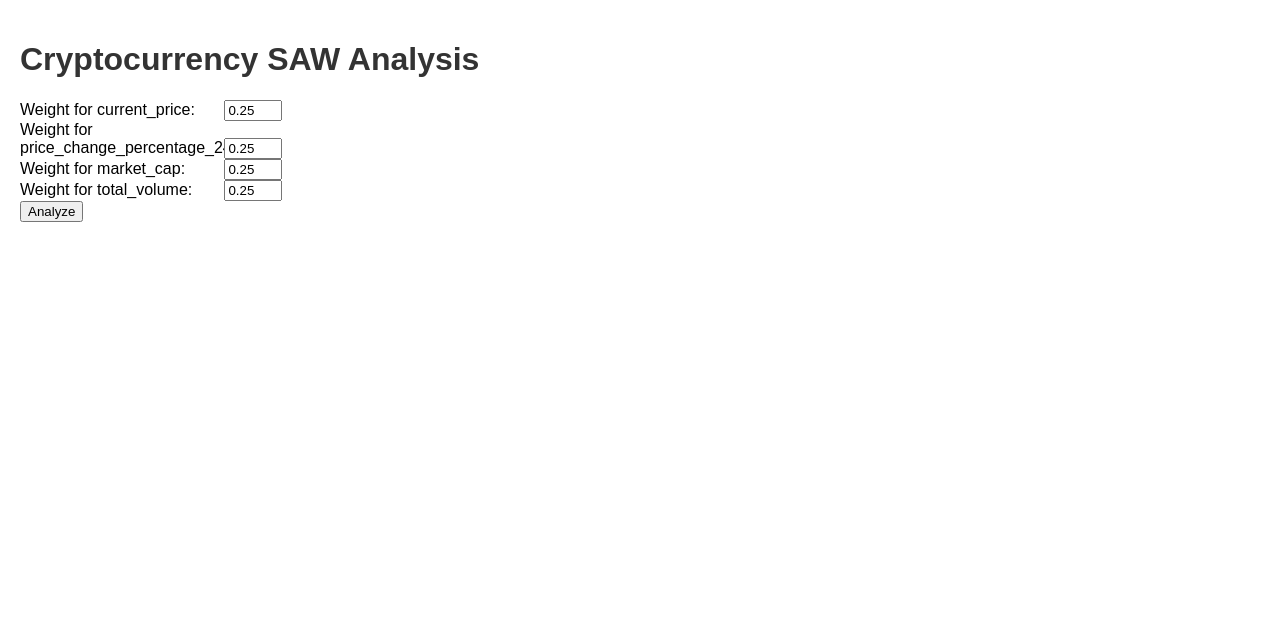
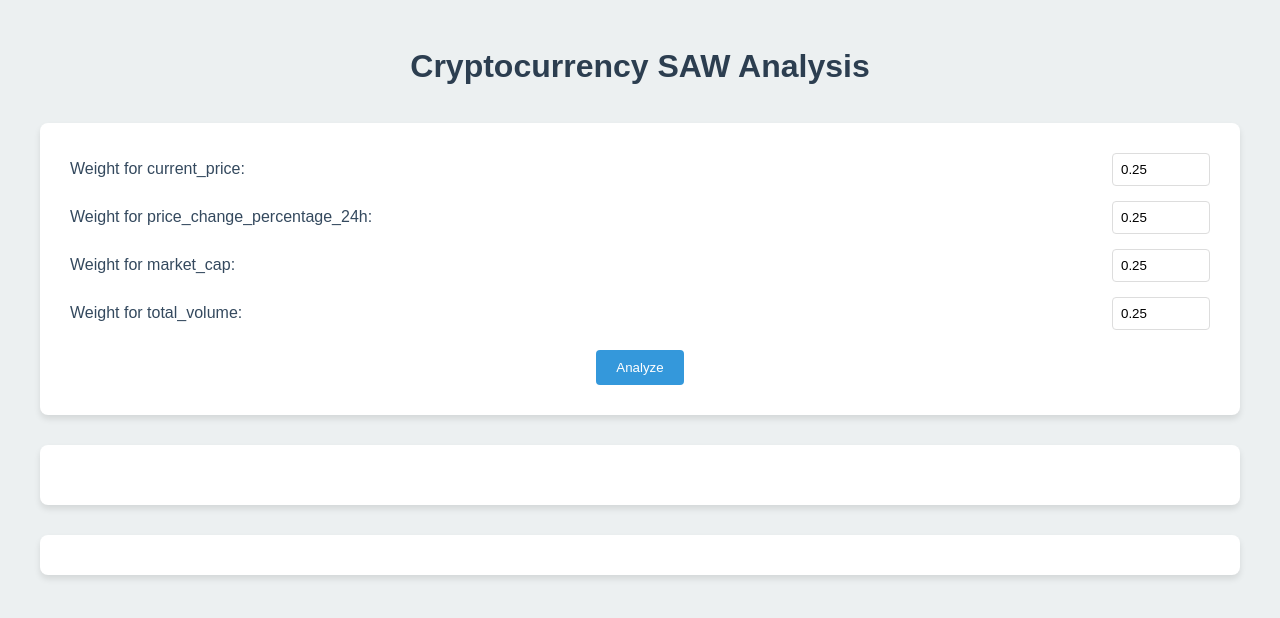
Before and after one commit to TubagusAldiMY/Sistem_Penunjang_Keputusan-Decision_Support_System, a Flask app: page / in a window 1280 px wide. Shown: the top 618 px of the page. Run offline with Flask 3, Linux system fonts and the light colour scheme; some libraries are stand-ins or nearby versions.

Commit message:
update tampilan

```diff
--- a/Top 100 Crypto/Dataset/templates/index.html
+++ b/Top 100 Crypto/Dataset/templates/index.html
@@ -3,26 +3,109 @@
 <head>
     <meta charset="UTF-8">
     <meta name="viewport" content="width=device-width, initial-scale=1.0">
-    <title>Cryptocurrency SAW Analysis</title>
+    <title>Crypto SAW Analysis</title>
     <script src="https://cdn.plot.ly/plotly-latest.min.js"></script>
     <script src="https://code.jquery.com/jquery-3.6.0.min.js"></script>
     <style>
-        body { font-family: Arial, sans-serif; margin: 0; padding: 20px; }
-        h1 { color: #333; }
-        form { margin-bottom: 20px; }
-        label { display: inline-block; width: 200px; }
-        input { width: 50px; }
-        #results { margin-top: 20px; }
-        table { border-collapse: collapse; width: 100%; }
-        th, td { border: 1px solid #ddd; padding: 8px; text-align: left; }
-        th { background-color: #f2f2f2; }
+        :root {
+            --primary-color: #3498db;
+            --secondary-color: #2c3e50;
+            --background-color: #ecf0f1;
+            --text-color: #34495e;
+        }
+        body {
+            font-family: 'Arial', sans-serif;
+            background-color: var(--background-color);
+            color: var(--text-color);
+            line-height: 1.6;
+            margin: 0;
+            padding: 0;
+        }
+        .container {
+            max-width: 1200px;
+            margin: 0 auto;
+            padding: 20px;
+        }
+        h1 {
+            color: var(--secondary-color);
+            text-align: center;
+            margin-bottom: 30px;
+        }
+        form {
+            background-color: white;
+            padding: 30px;
+            border-radius: 8px;
+            box-shadow: 0 4px 6px rgba(0, 0, 0, 0.1);
+            margin-bottom: 30px;
+        }
+        .form-group {
+            display: flex;
+            align-items: center;
+            margin-bottom: 15px;
+        }
+        label {
+            flex: 1;
+            margin-right: 15px;
+        }
+        input[type="number"] {
+            width: 80px;
+            padding: 8px;
+            border: 1px solid #ddd;
+            border-radius: 4px;
+        }
+        button {
+            background-color: var(--primary-color);
+            color: white;
+            border: none;
+            padding: 10px 20px;
+            border-radius: 4px;
+            cursor: pointer;
+            transition: background-color 0.3s;
+            display: block;
+            margin: 20px auto 0;
+        }
+        button:hover {
+            background-color: #2980b9;
+        }
+        #results {
+            background-color: white;
+            padding: 30px;
+            border-radius: 8px;
+            box-shadow: 0 4px 6px rgba(0, 0, 0, 0.1);
+            margin-top: 30px;
+        }
+        table {
+            width: 100%;
+            border-collapse: collapse;
+            margin-top: 20px;
+        }
+        th, td {
+            padding: 12px;
+            text-align: left;
+            border-bottom: 1px solid #ddd;
+        }
+        th {
+            background-color: var(--primary-color);
+            color: white;
+        }
+        tr:nth-child(even) {
+            background-color: #f8f9fa;
+        }
+        #graph {
+            margin-top: 30px;
+            background-color: white;
+            padding: 20px;
+            border-radius: 8px;
+            box-shadow: 0 4px 6px rgba(0, 0, 0, 0.1);
+        }
     </style>
 </head>
 <body>
+    <div class="container">
         <h1>Cryptocurrency SAW Analysis</h1>
         <form id="weightForm">
             {% for criterion in criteria %}
-        <div>
+            <div class="form-group">
                 <label for="{{ criterion }}">Weight for {{ criterion }}:</label>
                 <input type="number" id="{{ criterion }}" name="{{ criterion }}" min="0" max="1" step="0.1" value="0.25">
             </div>
@@ -31,6 +114,7 @@
         </form>
         <div id="results"></div>
         <div id="graph"></div>
+    </div>
 
     <script>
     $(document).ready(function() {
@@ -57,7 +141,12 @@
                     resultsHtml += '</table>';
                     $('#results').html(resultsHtml);
 
-                    Plotly.newPlot('graph', JSON.parse(response.graph));
+                    Plotly.newPlot('graph', JSON.parse(response.graph), {
+                        margin: { t: 0 },
+                        height: 400,
+                        paper_bgcolor: 'rgba(0,0,0,0)',
+                        plot_bgcolor: 'rgba(0,0,0,0)'
+                    });
                 }
             });
         });
```
Lines whose indentation alone changed are shown as unchanged.
